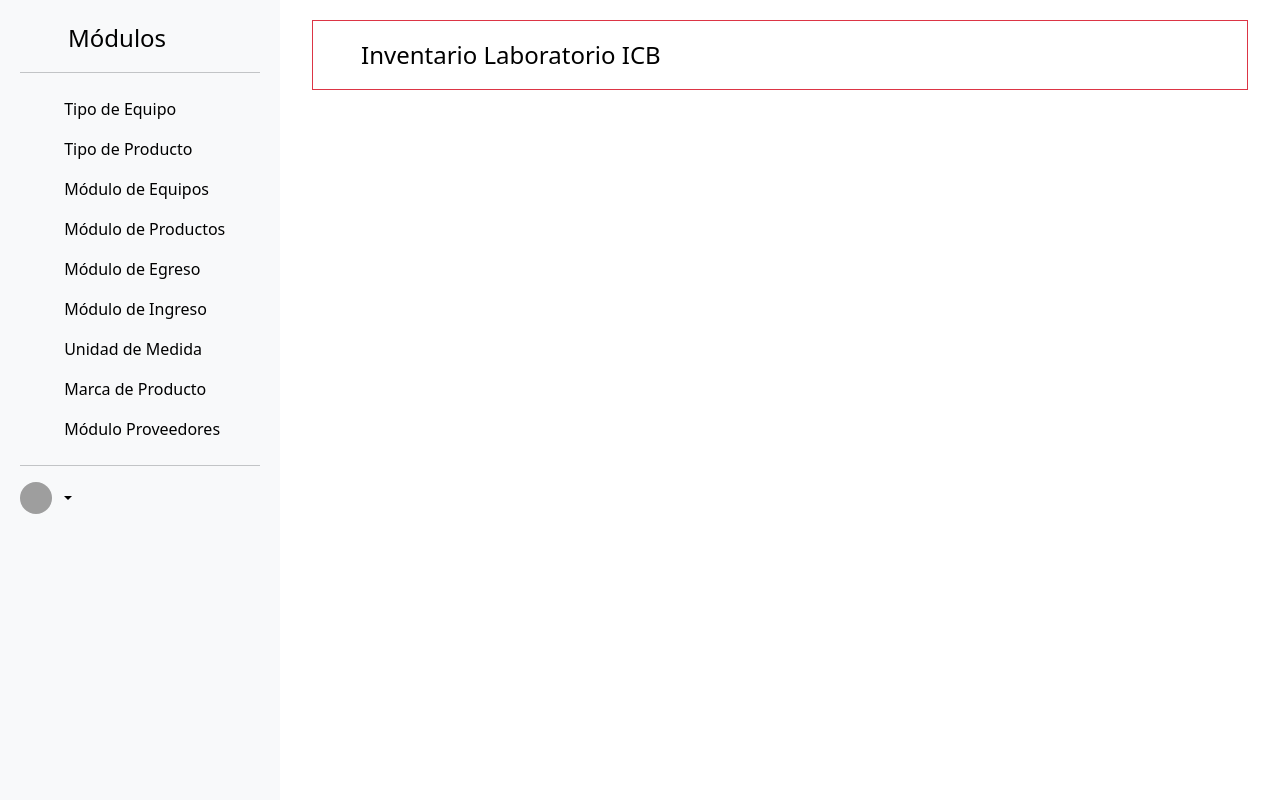
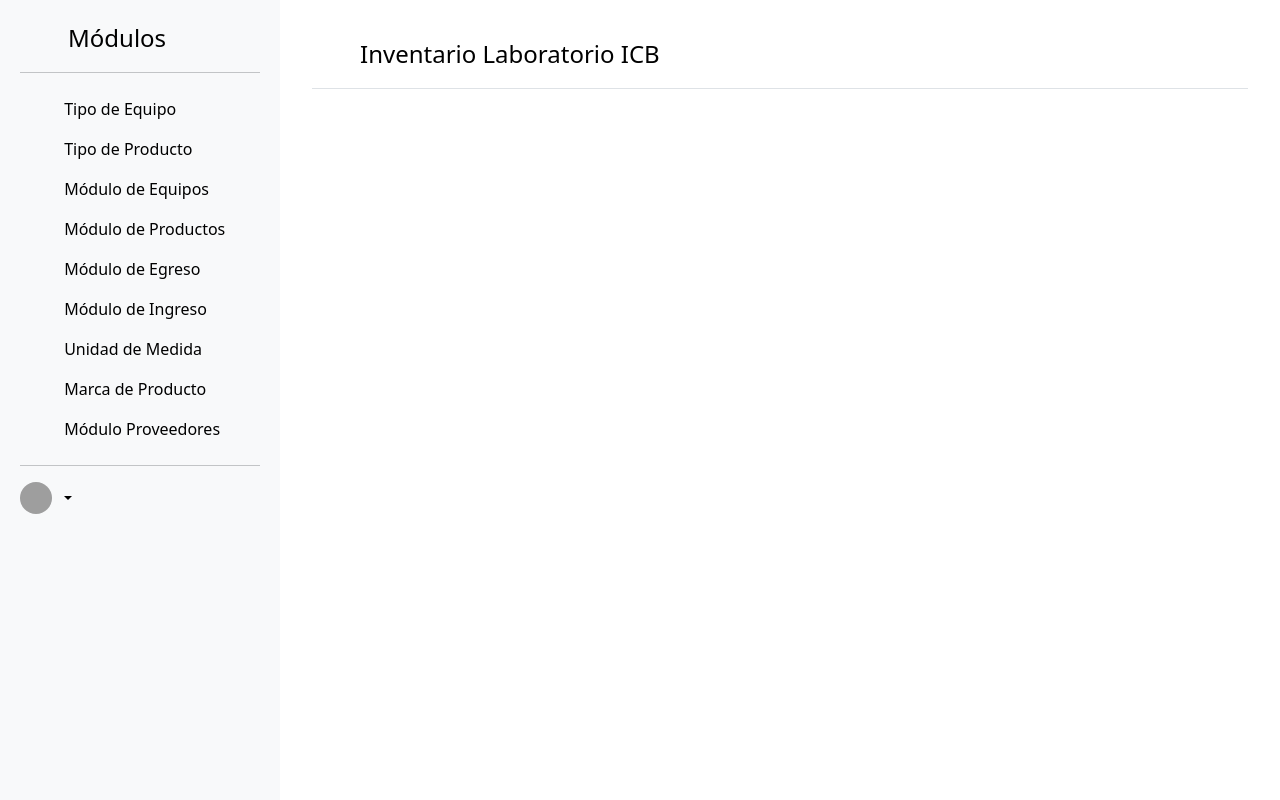
Before and after one commit to DiegoNunezG/Inventario_Laboratorio_ICB, a Django app: page /index/ in a window 1280 px wide. Run offline with Django 5.2, Linux system fonts and the light colour scheme; some libraries are stand-ins or nearby versions; grey boxes are pictures that could not be loaded.

Commit message:
se realiza cambio

```diff
--- a/AppInventario/templates/AppInventario/base.html
+++ b/AppInventario/templates/AppInventario/base.html
@@ -152,7 +152,7 @@
         </div>
         <div class="content">
             <div class="container overflow-auto">
-                <header class="d-flex flex-wrap justify-content-center py-3 border-bottom border border-danger">
+                <header class="d-flex flex-wrap justify-content-center py-3 border-bottom">
                     <a href=""
                         class="d-flex align-items-center mb-3 mb-md-0 me-md-auto link-body-emphasis text-decoration-none">
                         <svg class="bi me-2" width="40" height="32">
```
